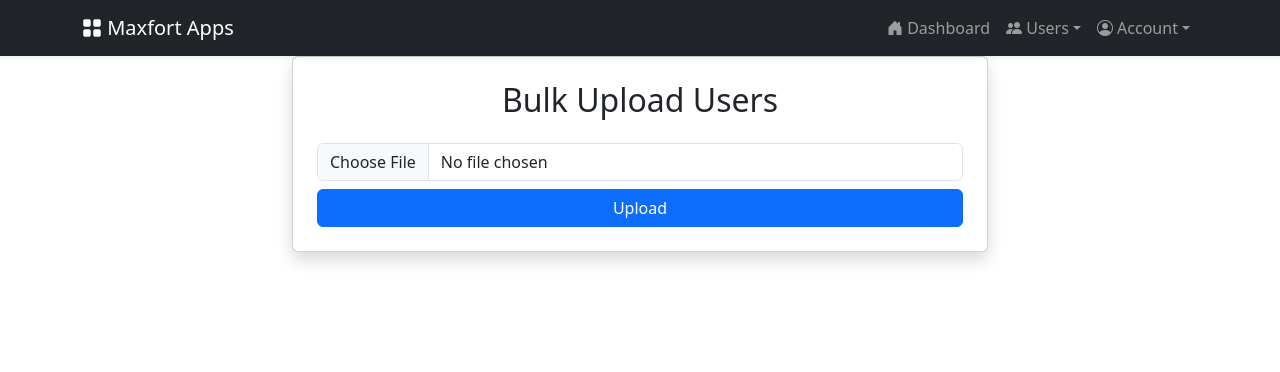
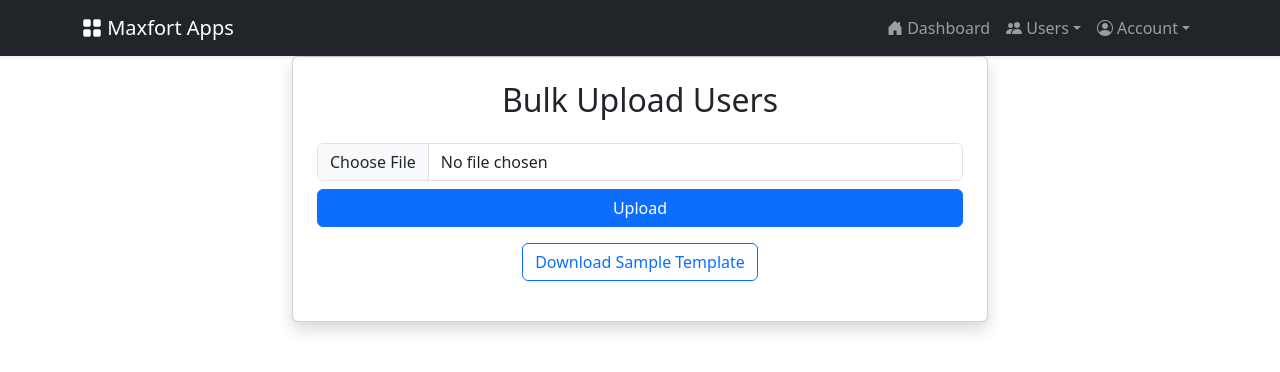
Before and after one commit to dushyantk1982/Maxfort_apps_frontend, a React (Vite) app: page /upload-users in a window 1280 px wide. Shown: the top 372 px of the page. Built offline with nearby package versions, Linux system fonts and the light colour scheme; sample sign-in values are in the browser's storage.

Commit message:
Download sample_user excel file at 08:19pm

```diff
--- a/src/pages/UploadUsers.jsx
+++ b/src/pages/UploadUsers.jsx
@@ -25,6 +25,18 @@ const UploadUsers = () => {
       }
     };
 
+    // code to give sample file to upload
+    const handleDownloadSample = () => {
+    // Create a sample Excel file URL
+    const sampleFileUrl = '/Sample_Users_List.xlsx'; // You'll need to add this file to your public folder
+    const link = document.createElement('a');
+    link.href = sampleFileUrl;
+    link.download = 'Sample_Users_List.xlsx';
+    document.body.appendChild(link);
+    link.click();
+    document.body.removeChild(link);
+  };
+
   return (
     <>
         <CustomeNavbar />
@@ -34,8 +46,14 @@ const UploadUsers = () => {
             <Form.Group>
                 <Form.Control type="file" accept=".csv, .xlsx" onChange={handleFileChange} />
             </Form.Group>
-            <Button variant="primary" className="mt-2" onClick={handleUpload}>Upload</Button>
+            <Button variant="primary" className="mb-3 mt-2" onClick={handleUpload}>Upload</Button>
+            <div className="mb-3">
+                <Button variant="outline-primary" onClick={handleDownloadSample}>
+                    Download Sample Template
+                </Button>
             </div>
+            </div>
+
             </div>
     </>
   );
```
Also changed, not shown: 1 other file (tests, documents, lock files or other folders).
